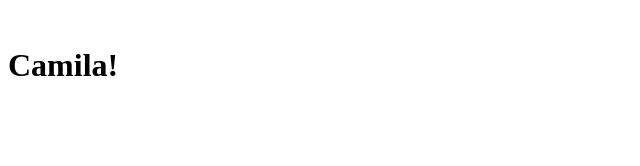
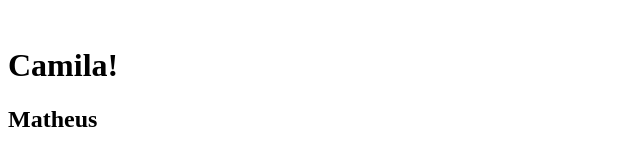
Before and after one commit to Matheuxsr/01html, a plain HTML site: page index.html in a window 1280 px wide. Shown: the whole page, without its empty margins (0-640 px from the left). Drawn offline with Linux system fonts and the light colour scheme.

Commit message:
Atualização no index

```diff
--- a/index.html
+++ b/index.html
@@ -10,6 +10,7 @@
 
 <img src="oi.png" alt="">
 <h1> Camila!</h1>
+<h2> Matheus </h2>
  <style> p{
         font-size: 25 px;
     } </style>
```
